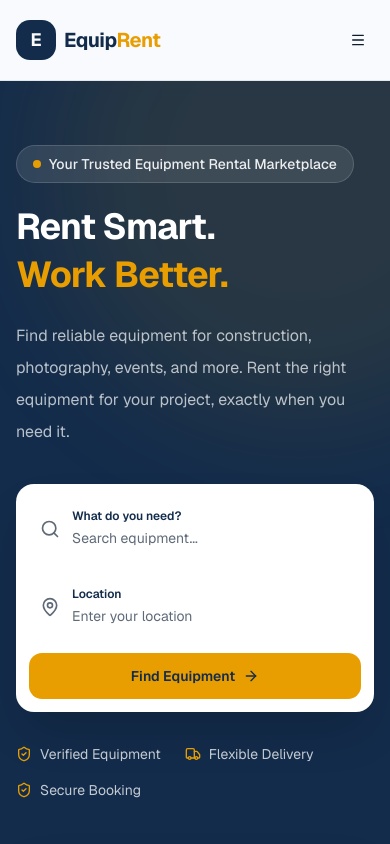
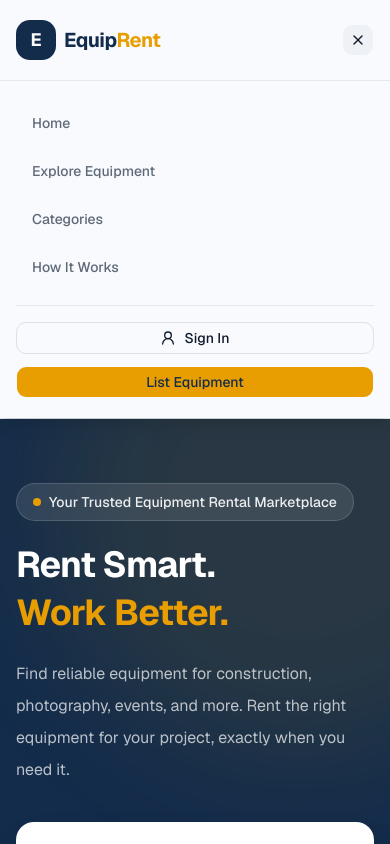
Before and after one commit to shahinreza9702/equiprent-client, a Next.js app: page / in a window 390 px wide. Both pictures are taken after a click on the button "Open navigation menu". Shown: the top 844 px of the page. Built offline with nearby package versions, Linux system fonts and the light colour scheme.

Commit message:
feat(client): implement responsive mobile navigation

```diff
--- a/src/components/layout/navbar.tsx
+++ b/src/components/layout/navbar.tsx
@@ -1,6 +1,9 @@
+
+"use client";
 
 import Link from "next/link";
-import { Menu, Search, UserRound } from "lucide-react";
+import { useState } from "react";
+import { Menu, Search, UserRound, X } from "lucide-react";
 
 import { Button } from "@/components/ui/button";
 
@@ -12,11 +15,15 @@ const navigationLinks = [
 ];
 
 export function Navbar() {
+  const [isMenuOpen, setIsMenuOpen] = useState(false);
+
+  const closeMenu = () => setIsMenuOpen(false);
+
   return (
     <header className="sticky top-0 z-50 w-full border-b border-border/70 bg-background/95 backdrop-blur">
       <div className="mx-auto flex h-20 max-w-7xl items-center justify-between px-4 sm:px-6 lg:px-8">
         {/* Brand */}
-        <Link href="/" className="flex items-center gap-2">
+        <Link href="/" className="flex items-center gap-2" onClick={closeMenu}>
           <span className="flex size-10 items-center justify-center rounded-xl bg-primary text-lg font-bold text-primary-foreground">
             E
           </span>
@@ -39,18 +46,33 @@ export function Navbar() {
           ))}
         </nav>
 
-        {/* Actions */}
+        {/* Desktop Actions */}
         <div className="hidden items-center gap-3 md:flex">
-          <Button variant="ghost" size="icon" aria-label="Search equipment">
+          <Button
+            variant="ghost"
+            size="icon"
+            aria-label="Search equipment"
+            render={<Link href="/equipment" />}
+            nativeButton={false}
+          >
             <Search />
           </Button>
 
-          <Button variant="outline" className="gap-2">
+          <Button
+            variant="outline"
+            className="gap-2"
+            render={<Link href="/login" />}
+            nativeButton={false}
+          >
             <UserRound />
             Sign In
           </Button>
 
-          <Button className="bg-brand-accent text-primary hover:bg-brand-accent/90">
+          <Button
+            className="bg-brand-accent text-primary hover:bg-brand-accent/90"
+            render={<Link href="/register" />}
+            nativeButton={false}
+          >
             List Equipment
           </Button>
         </div>
@@ -60,11 +82,55 @@ export function Navbar() {
           variant="ghost"
           size="icon"
           className="md:hidden"
-          aria-label="Open navigation menu"
+          aria-label={isMenuOpen ? "Close navigation menu" : "Open navigation menu"}
+          aria-expanded={isMenuOpen}
+          aria-controls="mobile-navigation"
+          onClick={() => setIsMenuOpen((previous) => !previous)}
         >
-          <Menu />
+          {isMenuOpen ? <X /> : <Menu />}
         </Button>
       </div>
+
+      {/* Mobile Navigation */}
+      {isMenuOpen && (
+        <div
+          id="mobile-navigation"
+          className="border-t border-border/70 bg-background px-4 py-5 shadow-lg md:hidden sm:px-6"
+        >
+          <nav className="flex flex-col gap-1">
+            {navigationLinks.map((link) => (
+              <Link
+                key={link.href}
+                href={link.href}
+                onClick={closeMenu}
+                className="rounded-lg px-4 py-3 text-sm font-medium text-muted-foreground transition-colors hover:bg-muted hover:text-primary"
+              >
+                {link.label}
+              </Link>
+            ))}
+          </nav>
+
+          <div className="mt-4 flex flex-col gap-3 border-t border-border/70 pt-4">
+            <Button
+              variant="outline"
+              className="w-full gap-2"
+              render={<Link href="/login" onClick={closeMenu} />}
+              nativeButton={false}
+            >
+              <UserRound />
+              Sign In
+            </Button>
+
+            <Button
+              className="w-full bg-brand-accent text-primary hover:bg-brand-accent/90"
+              render={<Link href="/register" onClick={closeMenu} />}
+              nativeButton={false}
+            >
+              List Equipment
+            </Button>
+          </div>
+        </div>
+      )}
     </header>
   );
 }
```
